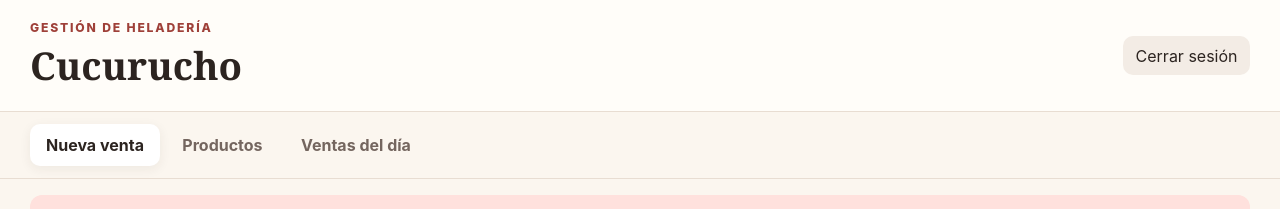
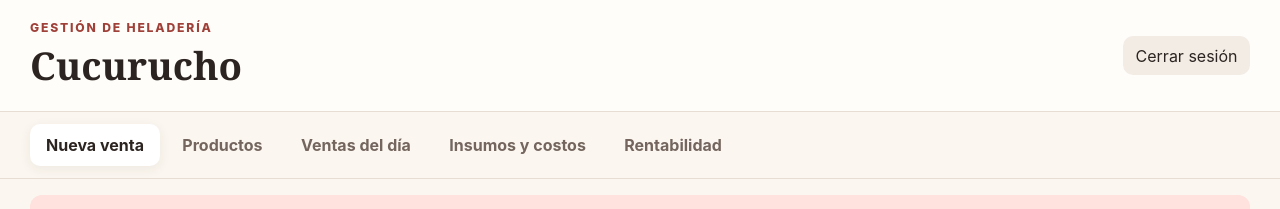
Before and after one commit to CatrielBartezaghi/Cucurucho, a Next.js app in the folder apps/web/: page / in a window 1280 px wide. Shown: the top 209 px of the page. Built offline with nearby package versions, Linux system fonts and the light colour scheme; no server answers.

Commit message:
feat(costs): navigation to cost management and profitability

```diff
--- a/apps/web/src/app/page.tsx
+++ b/apps/web/src/app/page.tsx
@@ -6,8 +6,10 @@ import { ApiError, Category, SessionExpiredError, api, buenosAiresToday, Product
 import { Catalog } from "@/components/catalog";
 import { RegisterSale } from "@/components/register-sale";
 import { SalesHistory } from "@/components/sales-history";
+import { CostsPanel } from "@/components/costs-panel";
+import { Profitability } from "@/components/profitability";
 
-type Section = "sale" | "catalog" | "history";
+type Section = "sale" | "catalog" | "history" | "costs" | "profitability";
 
 export default function HomePage() {
   const router = useRouter();
@@ -103,6 +105,8 @@ export default function HomePage() {
         <button aria-current={section === "sale" ? "page" : undefined} onClick={() => { setSection("sale"); loadProducts(false); }}>Nueva venta</button>
         <button aria-current={section === "catalog" ? "page" : undefined} onClick={() => { setSection("catalog"); loadCatalog(); }}>Productos</button>
         <button aria-current={section === "history" ? "page" : undefined} onClick={() => { setSection("history"); loadHistory(); }}>Ventas del día</button>
+        <button aria-current={section === "costs" ? "page" : undefined} onClick={() => { setSection("costs"); loadCatalog(); }}>Insumos y costos</button>
+        <button aria-current={section === "profitability" ? "page" : undefined} onClick={() => setSection("profitability")}>Rentabilidad</button>
       </nav>
 
       {error && <p className="banner error" role="alert">{error}<button onClick={() => setError("")} aria-label="Cerrar error">×</button></p>}
@@ -111,6 +115,8 @@ export default function HomePage() {
         {section === "sale" && <RegisterSale products={products.filter((product) => product.active)} categories={categories} onConfirmed={(sale) => { setDay(sale.sale_day); loadHistory(sale.sale_day); }} onError={handleError} />}
         {section === "catalog" && <Catalog products={products} categories={categories} onRefresh={loadCatalog} onError={handleError} />}
         {section === "history" && <SalesHistory day={day} history={history} loading={historyLoading} onDayChange={(value) => { setDay(value); loadHistory(value); }} onRefresh={() => loadHistory()} onError={handleError} />}
+        {section === "costs" && <CostsPanel products={products} onError={handleError} />}
+        {section === "profitability" && <Profitability onError={handleError} />}
       </main>
     </div>
   );
```
